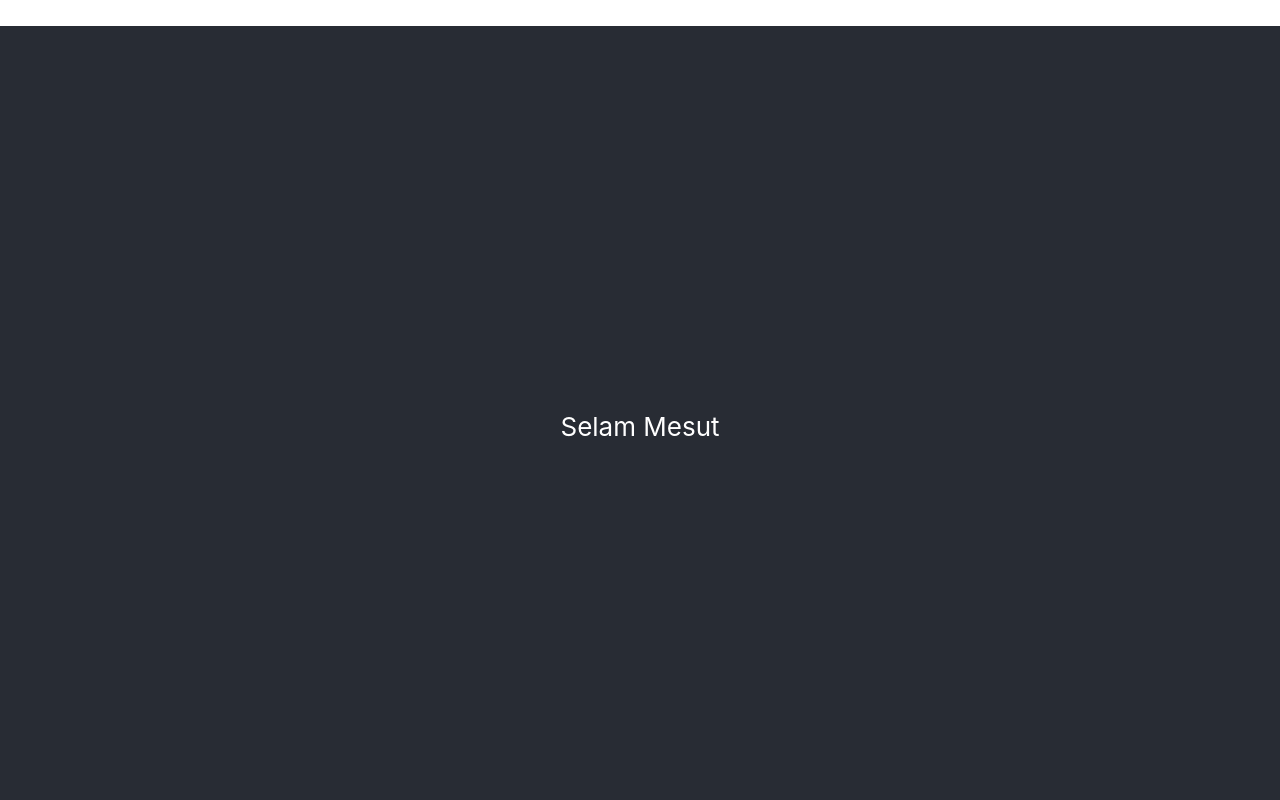
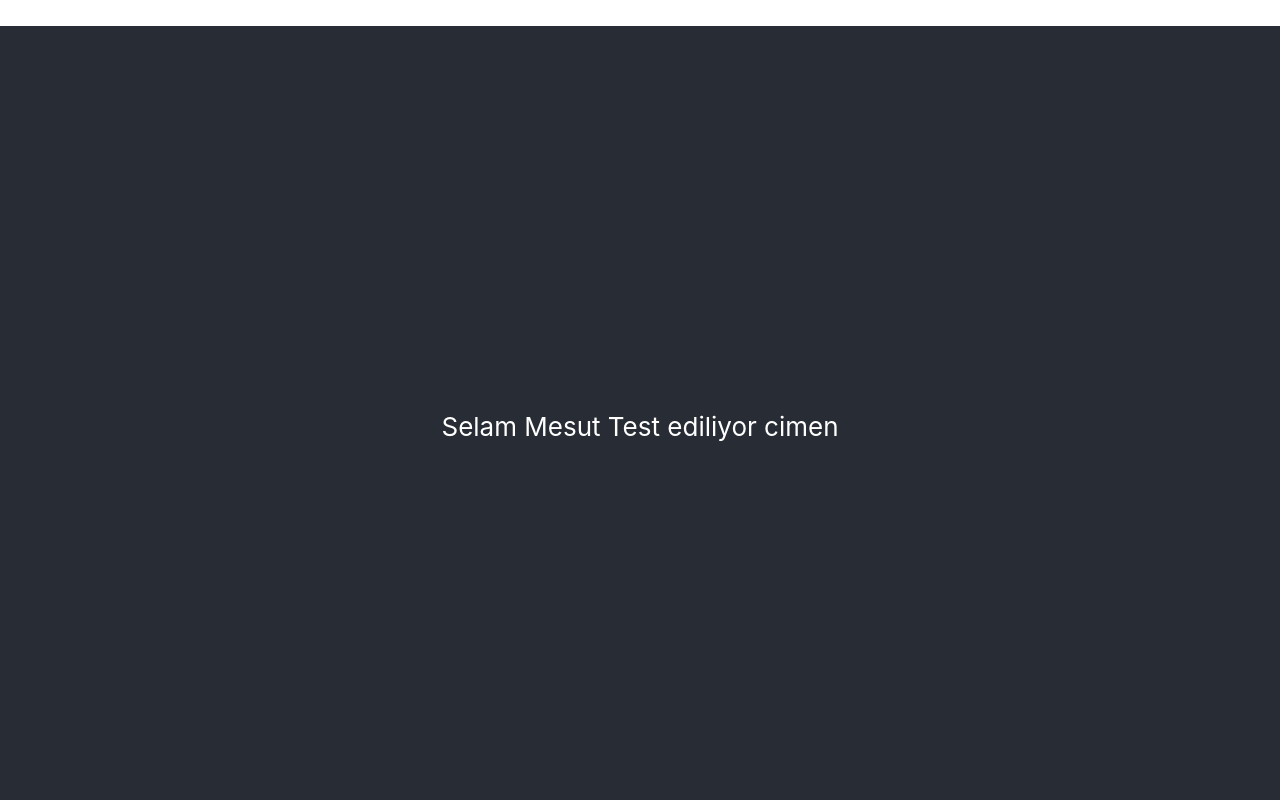
Before and after one commit to mesutyilmes/helloreact, a React (Create React App) app: page / in a window 1280 px wide. Shown: the top 800 px of the page. Built offline with nearby package versions, Linux system fonts and the light colour scheme.

Commit message:
mesut ve cimen eklendi

```diff
--- a/src/App.js
+++ b/src/App.js
@@ -6,7 +6,7 @@ class App extends Component {
   render() {
     return (
       <div className="App">
-       <p className="App-header">Selam Mesut</p>
+       <p className="App-header">Selam Mesut Test ediliyor cimen</p>
        <img src={logo} className="App-logo" alt="logo" />
       </div>
     );
```
